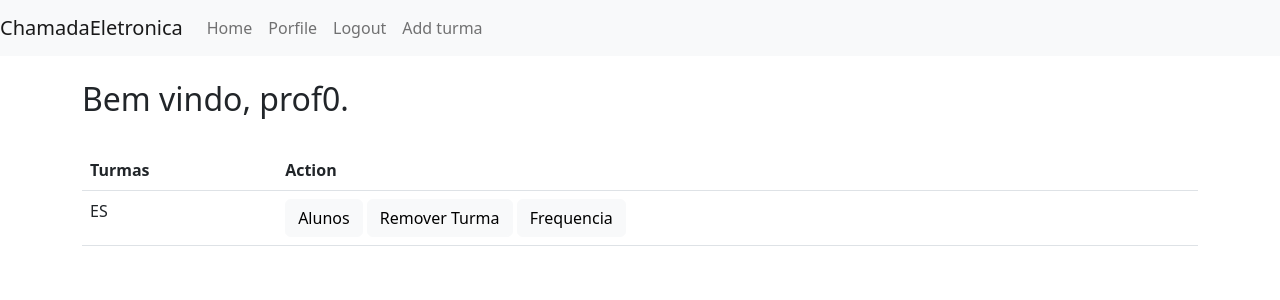
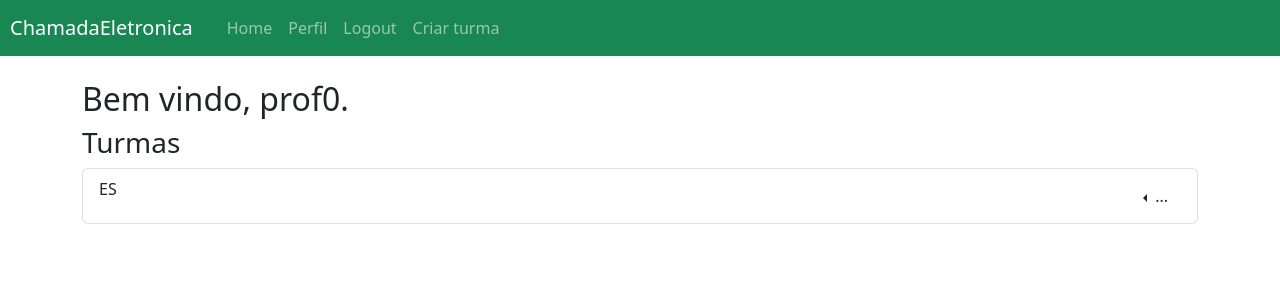
Before and after one commit to oseias-romeiro/ePresence, a Flask app: page /chamada/ in a window 1280 px wide. Shown: the top 300 px of the page. Run offline with Flask 3, Linux system fonts and the light colour scheme; a user stored in the database is signed in; data comes from the database, SQL or seed files in the repository.

Commit message:
melhorando o estilo

```diff
--- a/templates/base.html
+++ b/templates/base.html
@@ -11,30 +11,30 @@
     <link rel="shortcut icon" href="/static/media/icon.png" type="image/png">
 </head>
 <body>
-    <nav class="navbar navbar-expand-lg navbar-light bg-light">
-        <a class="navbar-brand" href="#">ChamadaEletronica</a>
+    <nav class="navbar navbar-expand-lg navbar-dark bg-success">
+        <a class="navbar-brand" href="#" style="padding-left: 10px;">ChamadaEletronica</a>
         <button class="navbar-toggler" type="button" data-bs-toggle="collapse" data-bs-target="#menuItems" aria-controls="menuItems" aria-expanded="false" aria-label="Toggle navigation">
             <span class="navbar-toggler-icon"></span>
         </button>
         <div class="collapse navbar-collapse" id="menuItems">
-            <ul class="navbar-nav">
+            <ul class="navbar-nav" style="padding-left: 10px;">
                 <li class="nav-item">
                     <a class="nav-link" href="/">Home</a>
                 </li>
                 {% if not current_user.is_authenticated %}
                 <li class="nav-item">
-                    <a class="nav-link" href="/account/sign_in">Sing in</a>
+                    <a class="nav-link" href="/account/sign_in">Login</a>
                 </li>
                 {% else %}
                 <li class="nav-item">
-                    <a class="nav-link" href="/account/profile">Porfile</a>
+                    <a class="nav-link" href="/account/profile">Perfil</a>
                 </li>
                 <li class="nav-item">
                     <a class="nav-link" href="/account/logout">Logout</a>
                 </li>
                 {% if current_user.professor %}
                 <li class="nav-item">
-                    <a class="nav-link" href="/chamada/add_turma">Add turma</a>
+                    <a class="nav-link" href="/chamada/add_turma">Criar turma</a>
                 </li>
                 {% endif %}
                 {% endif %}
--- a/templates/chamada/list_alunos.html
+++ b/templates/chamada/list_alunos.html
@@ -7,7 +7,7 @@
     </h2>
     <br>
     <a href="/chamada/add_aluno?id_turma={{ id_turma }}" style="text-decoration: none;">
-        <button class="btn btn-light">Add aluno</button>
+        <button class="btn btn-light">Adicionar aluno</button>
     </a>
     <table class="table">
         <tr>
--- a/templates/home.html
+++ b/templates/home.html
@@ -4,34 +4,33 @@
     <h2>
         {% block title %}Bem vindo{% endblock %}, {{ current_user.name }}.
     </h2>
-    <br>
-    <table class="table">
-        <tr>
-            <th>Turmas</th>
-            <th>Action</th>
-        </tr>
+
+    <h3>Turmas</h3>
+
+    <ul class="list-group">
         {% for t in turmas %}
-            <tr>
-                <td>{{ t.name }}</td>
-                {% if current_user.professor %}
-                <td>
-                    <a href="/chamada/list_alunos?id_turma={{ t.id }}" style="text-decoration: none;">
-                        <button class="btn btn-light">Alunos</button>
-                    </a>
-                    <a href="/chamada/del_turma?id_turma={{ t.id }}" style="text-decoration: none;">
-                        <button class="btn btn-light">Remover Turma</button>
-                    </a>
-                    <a href="/chamada/frequencias?id_turma={{ t.id }}" style="text-decoration: none;">
-                        <button class="btn btn-light">Frequencia</button>
-                    </a>
-                </td>
-                {% else %}
-                <td>
+        <li class="list-group-item">
+                {{ t.name }}
+                <div style="float: right;">
+                    {% if current_user.professor %}
+                    <div class="dropdown dropstart">
+                        <button class="btn dropdown-toggle" type="button" data-bs-toggle="dropdown" aria-expanded="false">
+                        ...
+                        </button>
+                        <ul class="dropdown-menu">
+                        <li><a class="dropdown-item" href="/chamada/list_alunos?id_turma={{ t.id }}">Alunos</a></li>
+                        <li><a class="dropdown-item" href="/chamada/del_turma?id_turma={{ t.id }}">Remover</a></li>
+                        <li><a class="dropdown-item" href="/chamada/frequencias?id_turma={{ t.id }}">Frequencia</a></li>
+                        </ul>
+                    </div>
+                    {% else %}
                     <a href="/chamada/frequencias?id_turma={{ t.id }}">Frequencia</a>
-                </td>
-                {% endif %}
-            </tr>
+                    {% endif %}
+                </div>
+            </div>
+
+        </li>
         {% endfor %}
-    </table>
+    </ul>
 
 {% endblock %}
```
Also changed, not shown: templates/account/profile.html (+12 -9 lines), templates/account/sign_in.html (+5 -8 lines), templates/account/sign_up.html (+7 -5 lines), templates/chamada/add_aluno.html (+5 -3 lines), templates/chamada/add_turma.html (+5 -3 lines), README.md.
